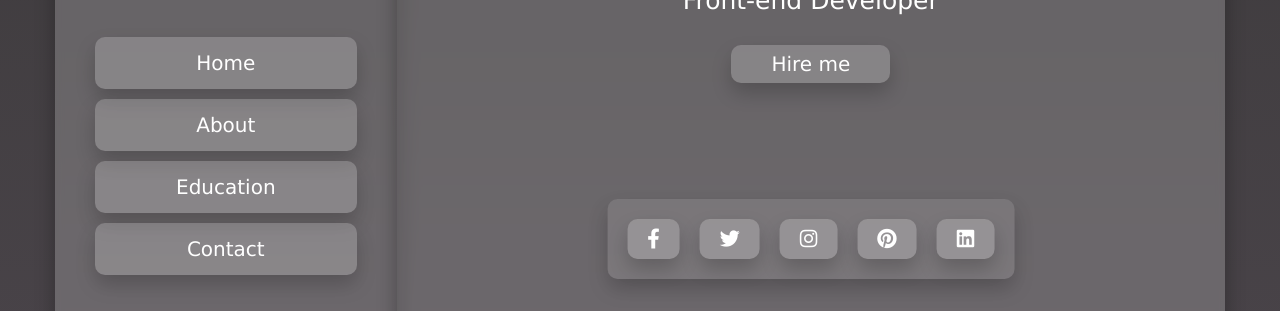
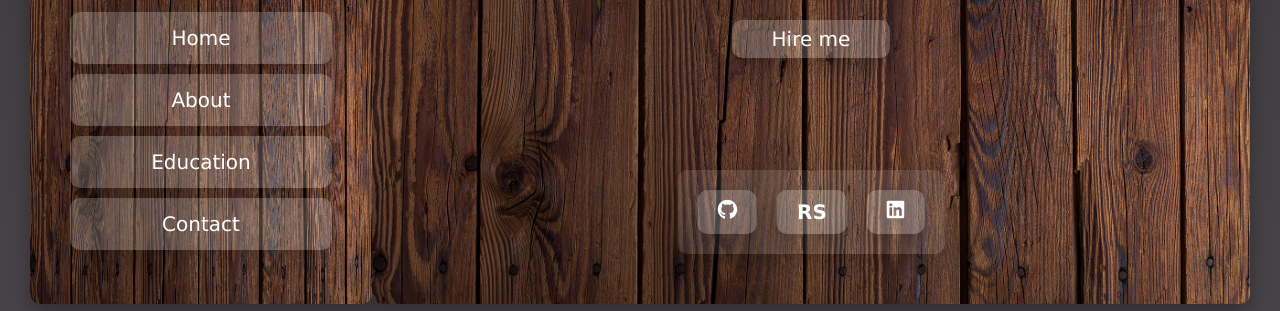
Before and after one commit to ViachP/rsschool-cv, a plain HTML site: page index.html in a window 1280 px wide. Shown: the part 326-637 px from the top of the page. Drawn offline with Linux system fonts and the light colour scheme.

Commit message:
fix: change background and links

```diff
--- a/css/style.css
+++ b/css/style.css
@@ -21,7 +21,7 @@ body {
   align-items: flex-start;
   justify-content: space-between;
   background: linear-gradient(rgb(59, 57, 58), rgb(75, 69, 75));
-  padding: 5.5rem;
+  padding: 3rem;
 }
 
 section {
@@ -56,7 +56,8 @@ section {
 header {
   height: 60rem;
   width: 35rem;
-  background: rgba(255, 255, 255, 0.2);
+  background-image: url(./images/wood.jpg);
+  background-repeat: round;
   box-shadow: 0 1rem 2rem rgba(0, 0, 0, 0.3);
   backdrop-filter: blur(0.4rem);
   text-align: center;
@@ -117,8 +118,10 @@ header .navbar ul li a:hover {
 
 .container {
   height: 60rem;
-  width: 85rem;
-  background: rgba(255, 255, 255, 0.2);
+  width: 90rem;
+  background-image: url(./images/wood.jpg);
+  background-repeat: round;
+  background: opasity();
   box-shadow: 0 1rem 2rem rgba(0, 0, 0, 0.3);
   backdrop-filter: blur(0.4rem);
   border-radius: 1rem;
@@ -255,7 +258,6 @@ header .navbar ul li a:hover {
 
 .education .box-container {
   display: flex;
-  /* align-items: center; */
   justify-content: space-between;
   flex-wrap: wrap;
   padding: 2rem 0;
@@ -374,3 +376,7 @@ header .navbar ul li a:hover {
   font-size: 1.5rem;
   color: #eee;
 }
+
+.rs {
+  font-weight: bold;
+}
--- a/index.html
+++ b/index.html
@@ -38,13 +38,8 @@
         <a href="#"><button class="btn">Hire me</button></a>
 
         <div class="share">
-          <a
-            href="https://www.facebook.com/profile.php?id=100024719778825"
-            class="fab fa-facebook-f"
-          ></a>
-          <a href="#" class="fab fa-twitter"></a>
-          <a href="#" class="fab fa-instagram"></a>
-          <a href="#" class="fab fa-pinterest"></a>
+          <a href="https://github.com/ViachP" class="fab fa-github"></a>
+          <a href="https://rs.school/js-stage0/"><span class="rs">RS</span></a>
           <a
             href="https://www.linkedin.com/in/viachaslau-pailak-6bb838159/"
             class="fab fa-linkedin"
```
Also changed, not shown: css/images/wood.jpg (added).
